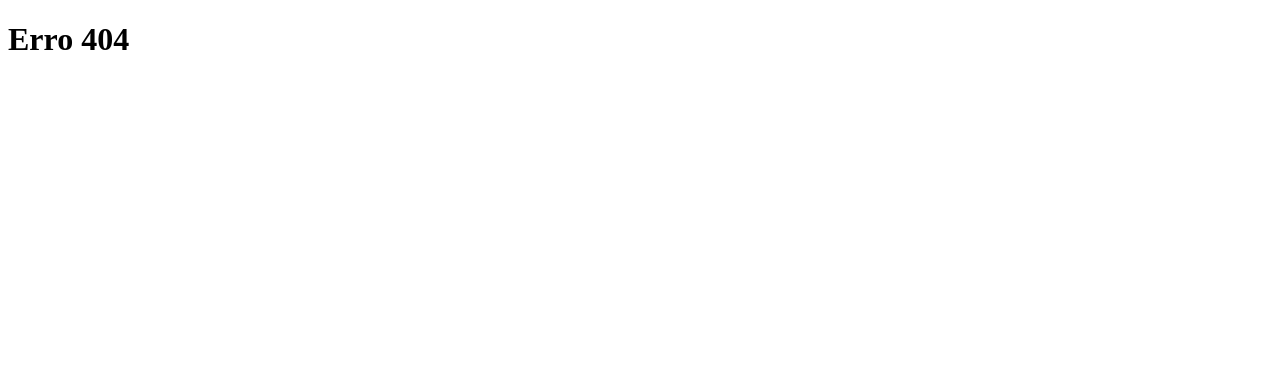
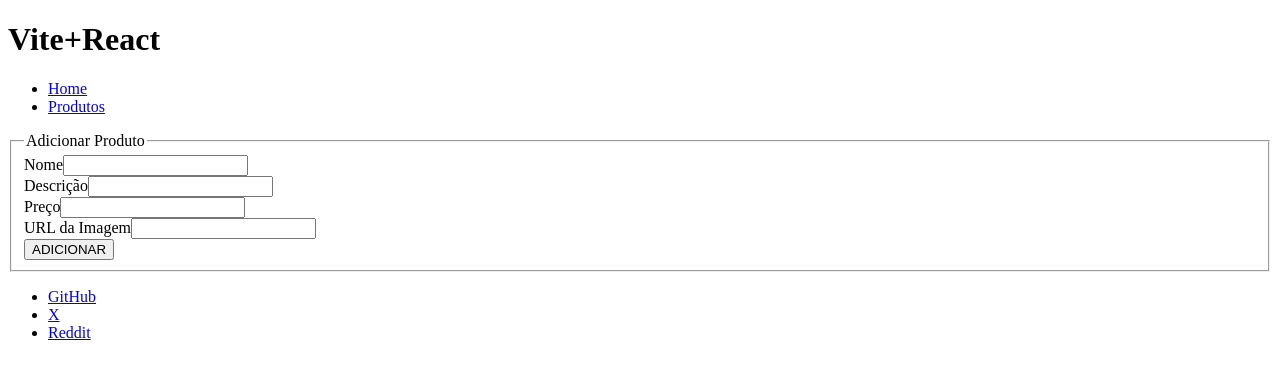
Before and after one commit to LeooGSantos/Cp_Ex2, a React (Vite) app: page /adicionar/produto in a window 1280 px wide. Before the commit this address had no page. Shown: the top 376 px of the page. Built offline with nearby package versions, Linux system fonts and the light colour scheme.

Commit message:
insert produtos

```diff
--- a/src/App.jsx
+++ b/src/App.jsx
@@ -1,19 +1,19 @@
 import Cabecalho from "./components/Cabecalho";
+
 import Rodape from "./components/Rodape";
+
 import { Outlet } from "react-router-dom";
-import style from "./App.module.css";
 
 export default function App() {
   //Área declarativa
-  let viteLogoAlt = "Vite Logo";
+
   return (
     <>
       {/* Área imperativa */}
-      <div className={style.container}>
+
       <Cabecalho />
-        <Outlet/>
+      <Outlet/>
       <Rodape />
-      </div>
     </>
   );
 }
--- /dev/null
+++ b/src/index.css
@@ -0,0 +1,69 @@
+:root {
+  font-family: Inter, system-ui, Avenir, Helvetica, Arial, sans-serif;
+  line-height: 1.5;
+  font-weight: 400;
+
+  color-scheme: light dark;
+  color: rgba(255, 255, 255, 0.87);
+  background-color: #242424;
+
+  font-synthesis: none;
+  text-rendering: optimizeLegibility;
+  -webkit-font-smoothing: antialiased;
+  -moz-osx-font-smoothing: grayscale;
+  -webkit-text-size-adjust: 100%;
+}
+
+a {
+  font-weight: 500;
+  color: #646cff;
+  text-decoration: inherit;
+}
+a:hover {
+  color: #535bf2;
+}
+
+body {
+  margin: 0;
+  display: flex;
+  place-items: center;
+  min-width: 320px;
+  min-height: 100vh;
+}
+
+h1 {
+  font-size: 3.2em;
+  line-height: 1.1;
+}
+
+button {
+  border-radius: 8px;
+  border: 1px solid transparent;
+  padding: 0.6em 1.2em;
+  font-size: 1em;
+  font-weight: 500;
+  font-family: inherit;
+  background-color: #1a1a1a;
+  cursor: pointer;
+  transition: border-color 0.25s;
+}
+button:hover {
+  border-color: #646cff;
+}
+button:focus,
+button:focus-visible {
+  outline: 4px auto -webkit-focus-ring-color;
+}
+
+@media (prefers-color-scheme: light) {
+  :root {
+    color: #213547;
+    background-color: #ffffff;
+  }
+  a:hover {
+    color: #747bff;
+  }
+  button {
+    background-color: #f9f9f9;
+  }
+}
--- a/src/main.jsx
+++ b/src/main.jsx
@@ -9,6 +9,7 @@ import Produtos from './routes/Produtos.jsx';
 import Erro from './routes/Erro.jsx';
 import EditarProdutos from './routes/EditarProdutos.jsx';
 import ExcluirProdutos from './routes/ExcluirProdutos.jsx'
+import AdicionarProduto from './routes/AdicionarProduto.jsx';
 
 const router = createBrowserRouter(
   [
@@ -19,6 +20,7 @@ const router = createBrowserRouter(
       {path : "/produtos" , element : <Produtos/>},
       {path: "/excluir/produtos/:id", element: <ExcluirProdutos/>},
       {path : "/editar/produtos/:id" , element : <EditarProdutos/>},
+      {path : "/adicionar/produto" , element : <AdicionarProduto/>}
     ]}
   ]
 );
--- /dev/null
+++ b/src/routes/AdicionarProduto.jsx
@@ -0,0 +1,79 @@
+import React, { useState } from 'react';
+import { useNavigate } from 'react-router-dom';
+import { ListaProdutos } from '../components/ListaProdutos';
+
+export default function AdicionarProdutos() {
+  document.title = "ADICIONAR PRODUTO";
+
+  const navigate = useNavigate();
+
+  // armazena as informações do novo produto
+  const [novoProduto, setNovoProduto] = useState({
+    nome: '',
+    desc: '',
+    preco: '',
+    img: '',
+  });
+
+  const handleChange = (e) => {
+      // target - extrair as informações relevantes de um campo de entrada
+    const { name, value } = e.target;
+    // criar um novo objeto com todas as propriedades existentes de novoProduto e substituir a propriedade correspondente com o novo valor - usando SPREAD.
+    setNovoProduto({ ...novoProduto, [name]: value });
+  }
+
+  const handleSubmit = (e) => {
+    // evitar a página ser recarregada quando o formulário é enviado
+    e.preventDefault();
+
+    // calculando o maior ID existente na lista e adicionando 1
+    // Math.max para encontrar o maior valor
+    // 0 é usado para que, se não houver produtos na lista, o próximo ID seja definido como 1.
+    const proximoId = Math.max(...ListaProdutos.map((produto) => produto.id), 0) + 1;
+
+    // Crie o novo produto com o próximo ID
+    const novoProdutoComId = {
+      id: proximoId.toString(),
+      // Spread - para copiar todas as outras propriedades do estado novoProduto para este
+      ...novoProduto,
+    };
+
+    // push -  enviar produto à lista de produtos
+    ListaProdutos.push(novoProdutoComId);
+
+    alert("Produto adicionado com SUCESSO!");
+
+    navigate('/produtos');
+  }
+
+  return (
+    <>
+      <div>
+        <form onSubmit={handleSubmit}>
+          <fieldset>
+            <legend>Adicionar Produto</legend>
+            <div>
+              <label htmlFor="idNome">Nome</label>
+              <input type="text" name="nome" id="idNome" value={novoProduto.nome} onChange={handleChange} />
+            </div>
+            <div>
+              <label htmlFor="idDesc">Descrição</label>
+              <input type="text" name="desc" id="idDesc" value={novoProduto.desc} onChange={handleChange} />
+            </div>
+            <div>
+              <label htmlFor="idPreco">Preço</label>
+              <input type="text" name="preco" id="idPreco" value={novoProduto.preco} onChange={handleChange} />
+            </div>
+            <div>
+              <label htmlFor="idImg">URL da Imagem</label>
+              <input type="text" name="img" id="idImg" value={novoProduto.img} onChange={handleChange} />
+            </div>
+            <div>
+              <button>ADICIONAR</button>
+            </div>
+          </fieldset>
+        </form>
+      </div>
+    </>
+  );
+}
```
